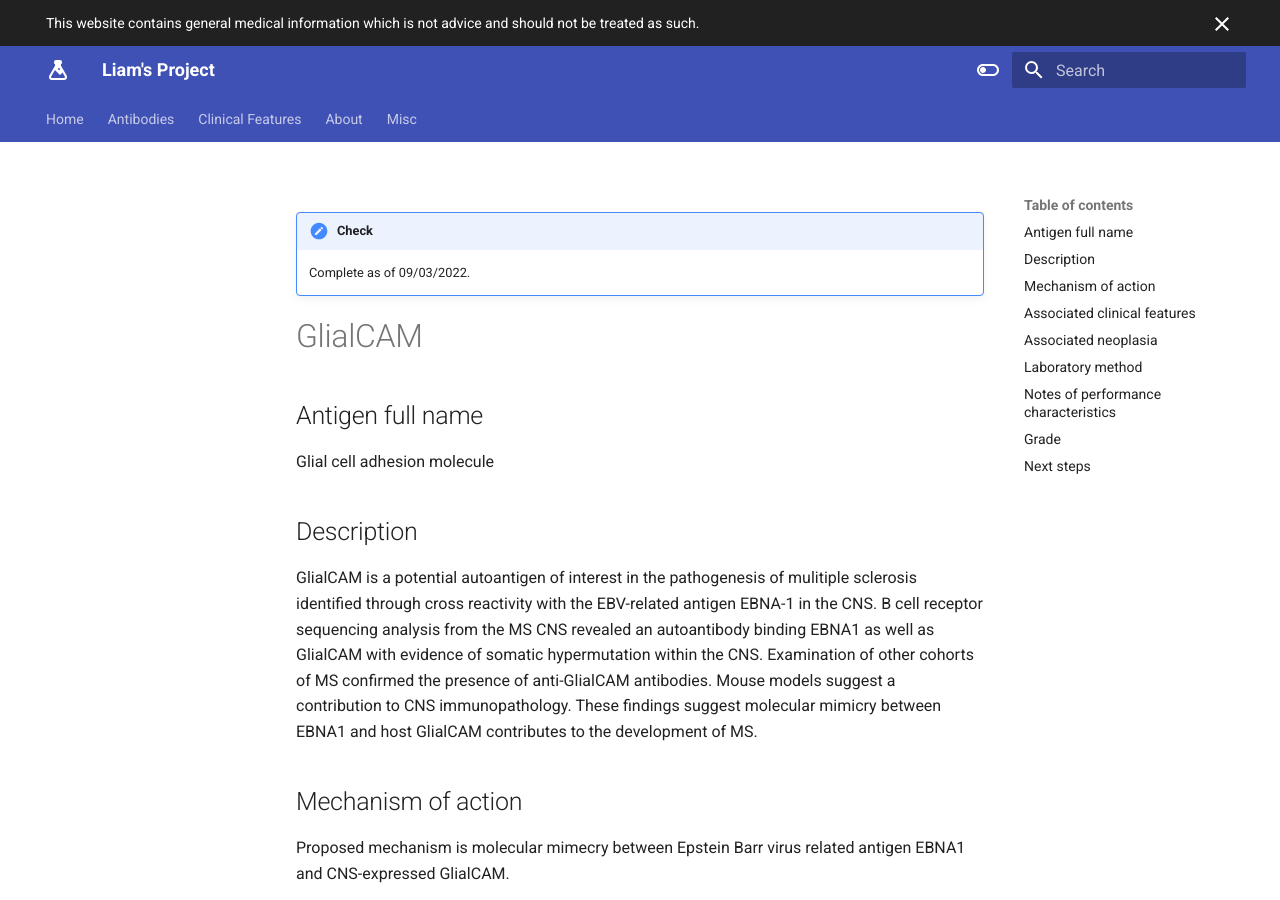
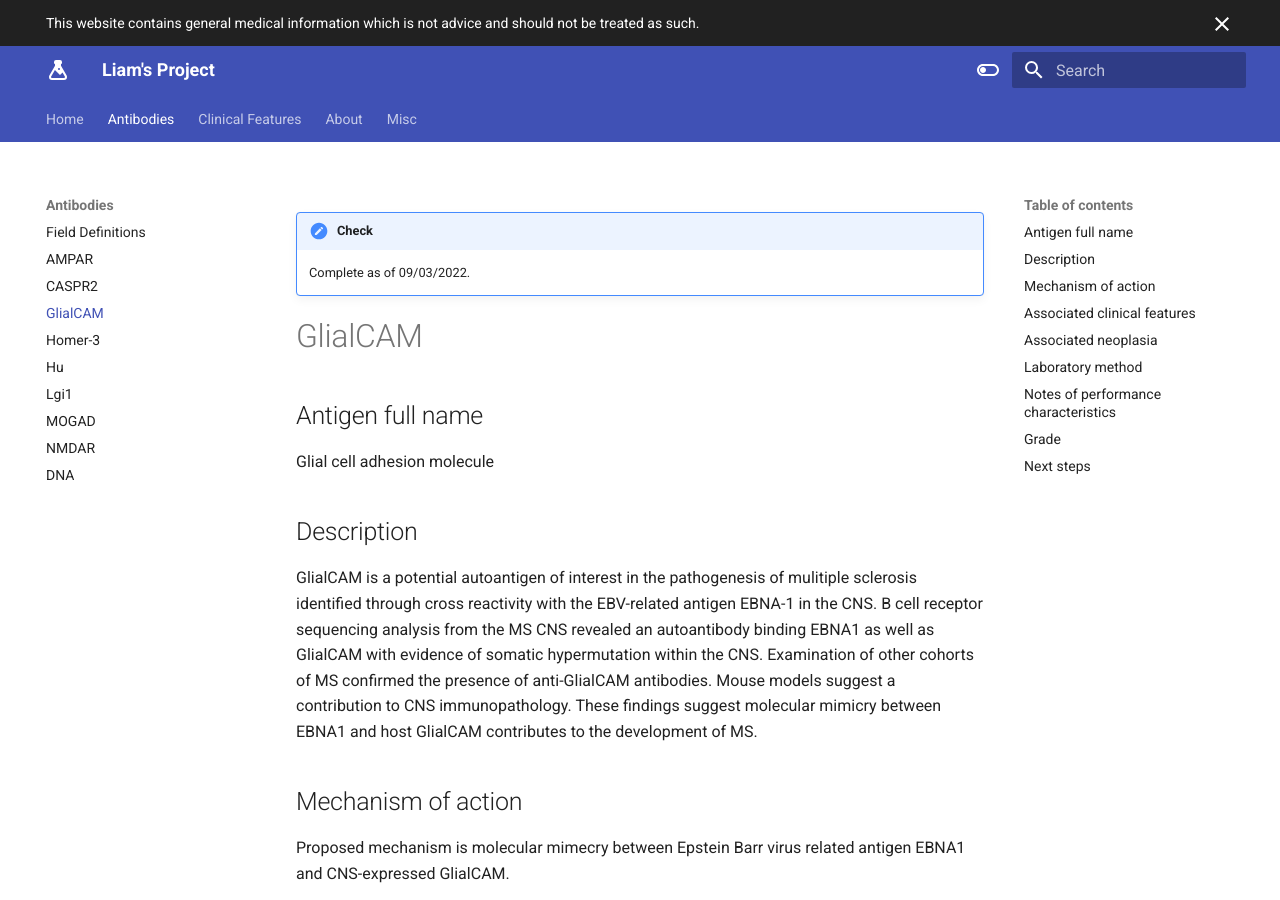
Before and after one commit to monchee/liamsproject, an MkDocs documentation site: the page built from docs/antibodies/glialcam.md, in a window 1280 px wide and 900 px high. Built offline with MkDocs 1.6.1 and Material for MkDocs 9.7.7, drawn with Linux system fonts in a browser that asks for light colours.

Commit message:
Update mkdocs.yml

```diff
--- a/mkdocs.yml
+++ b/mkdocs.yml
@@ -141,6 +141,7 @@ nav:
     - Field Definitions: antibodies/definitions.md
     - AMPAR: antibodies/ampar.md
     - CASPR2: antibodies/caspr2.md
+    - GlialCAM: antibodies/glialcam.md
     - Homer-3: antibodies/homer3.md
     - Hu: antibodies/hu.md
     - Lgi1: antibodies/lgi1.md
```
